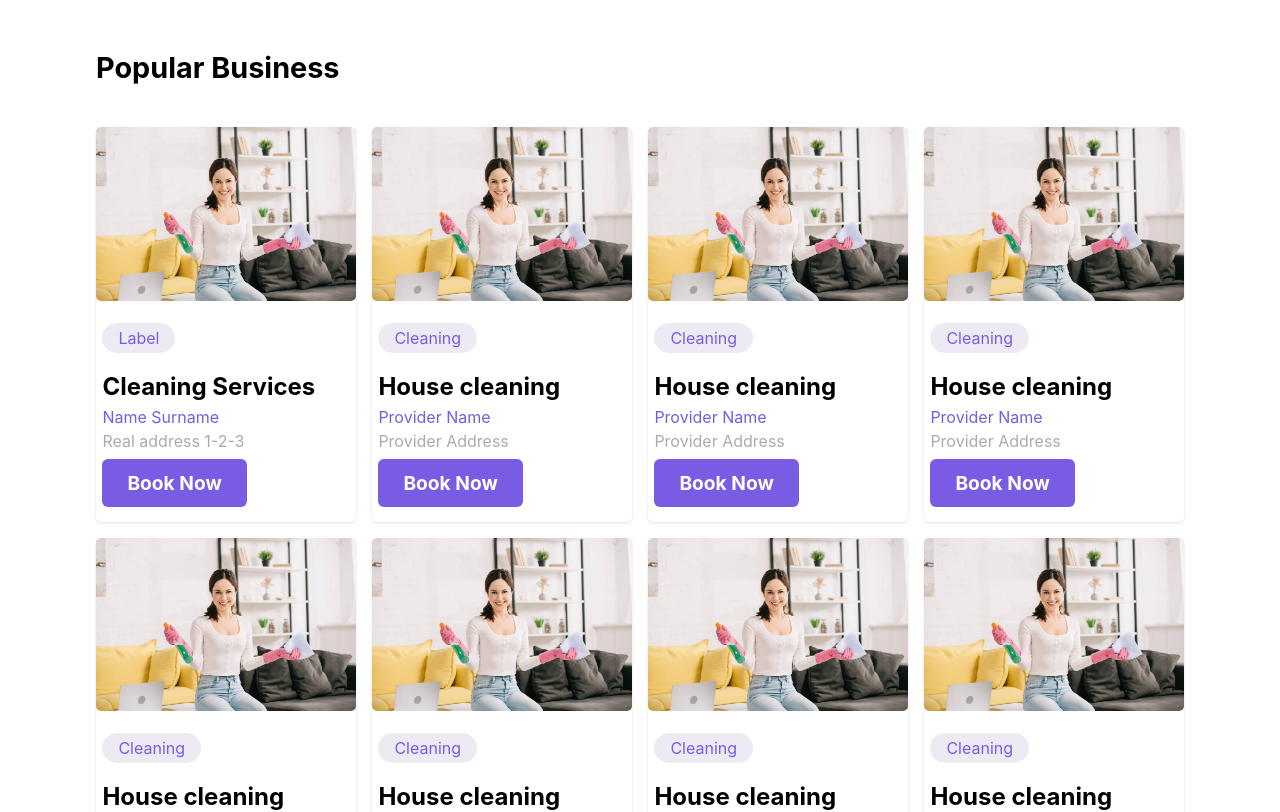
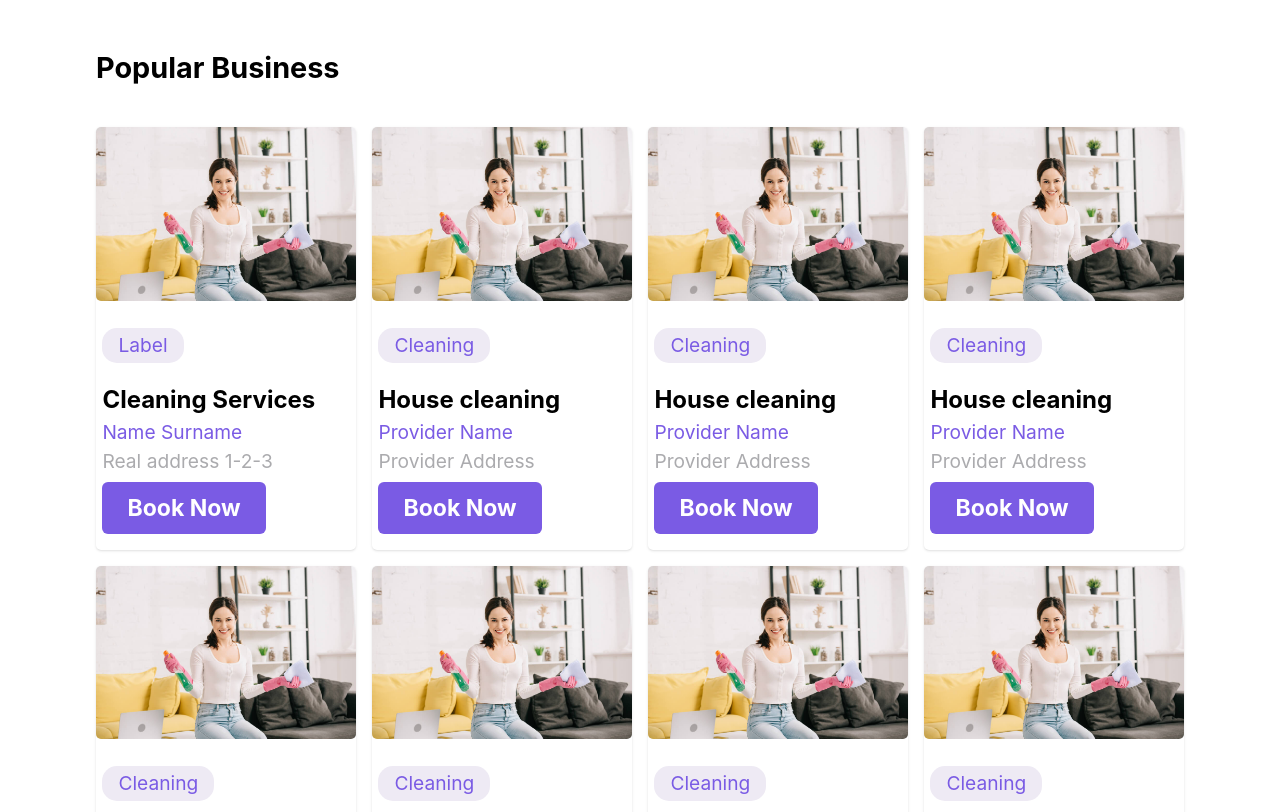
Before and after one commit to PauliusJaras/home-service, a React (Vite) app in the folder frontend/: page / in a window 1280 px wide. Shown: the part 820-1632 px from the top of the page. Built offline with nearby package versions, Linux system fonts and the light colour scheme.

Commit message:
hover effects

```diff
--- a/frontend/src/components/serviceCard.jsx
+++ b/frontend/src/components/serviceCard.jsx
@@ -5,7 +5,7 @@ import PropTypes from "prop-types";
 export default function ServiceCard({ data }) {
   const { imgUrl, imgAlt, label, title, provider, address, link } = data || {};
   return (
-    <div className="service-card">
+    <Link to={routes.search + (link || "/cleaning")} className="service-card">
       <img src={imgUrl || "/cleaning.jpg"} alt={imgAlt || "cleaning lady"} />
       <div>
         <p className="category-label">{label || "Cleaning"}</p>
@@ -19,7 +19,7 @@ export default function ServiceCard({ data }) {
           Book Now
         </Link>
       </div>
-    </div>
+    </Link>
   );
 }
 
--- a/frontend/src/index.scss
+++ b/frontend/src/index.scss
@@ -9,7 +9,9 @@
   --secondary-font-color: white;
   --gray-color: #ababae;
   --white-color: white;
-  --shadow: 0 1px 3px 0 rgb(0 0 0 / 0.1), 0 1px 2px -1px rgb(0 0 0 / 0.1);
+  --regular-shadow: 0 1px 3px 0 rgb(0 0 0 / 0.1),
+    0 1px 2px -1px rgb(0 0 0 / 0.1);
+  --purple-shadow: 0 25px 50px -12px rgba(38, 0, 128, 0.815);
 }
 
 html {
@@ -43,7 +45,7 @@ nav {
   width: 100vw;
   top: 0px;
   left: 0;
-  box-shadow: var(--shadow);
+  box-shadow: var(--regular-shadow);
   display: flex;
   justify-content: center;
   padding: 40px 0;
@@ -205,7 +207,7 @@ h6 {
   max-width: 500px;
   border-radius: 5px;
   padding-bottom: 8px;
-  box-shadow: var(--shadow);
+  box-shadow: var(--regular-shadow);
 
   .category-label {
     display: inline-block;
@@ -237,3 +239,10 @@ h6 {
     padding-bottom: 1rem;
   }
 }
+
+.service-card:hover {
+  transform: scale(1.02);
+  cursor: pointer;
+  opacity: 1;
+  box-shadow: var(--purple-shadow);
+}
```
